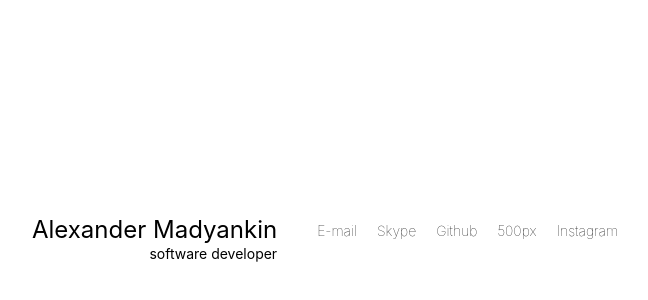
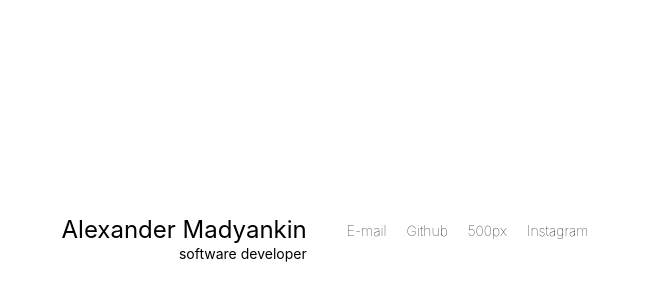
Before and after one commit to madyankin/madyankin.name, a Gatsby site: page / in a window 1280 px wide. Shown: the part 156-456 px from the top of the page, without its empty margins (305-953 px from the left). Built offline with nearby package versions, Linux system fonts and the light colour scheme; Gatsby itself is replaced by a stand-in of ours.

Commit message:
Remove skype

```diff
--- a/src/pages/index.js
+++ b/src/pages/index.js
@@ -62,7 +62,6 @@ const IndexPage = () => (
       <AboutLinks
         links={[
           ['mailto:alexander@madyankin.name', 'E-mail'],
-          ['skype:outpunk', 'Skype'],
           ['https://github.com/outpunk', 'Github'],
           ['http://500px.com/madyankin', '500px'],
           ['https://instagram.com/madyankin/', 'Instagram'],
```
